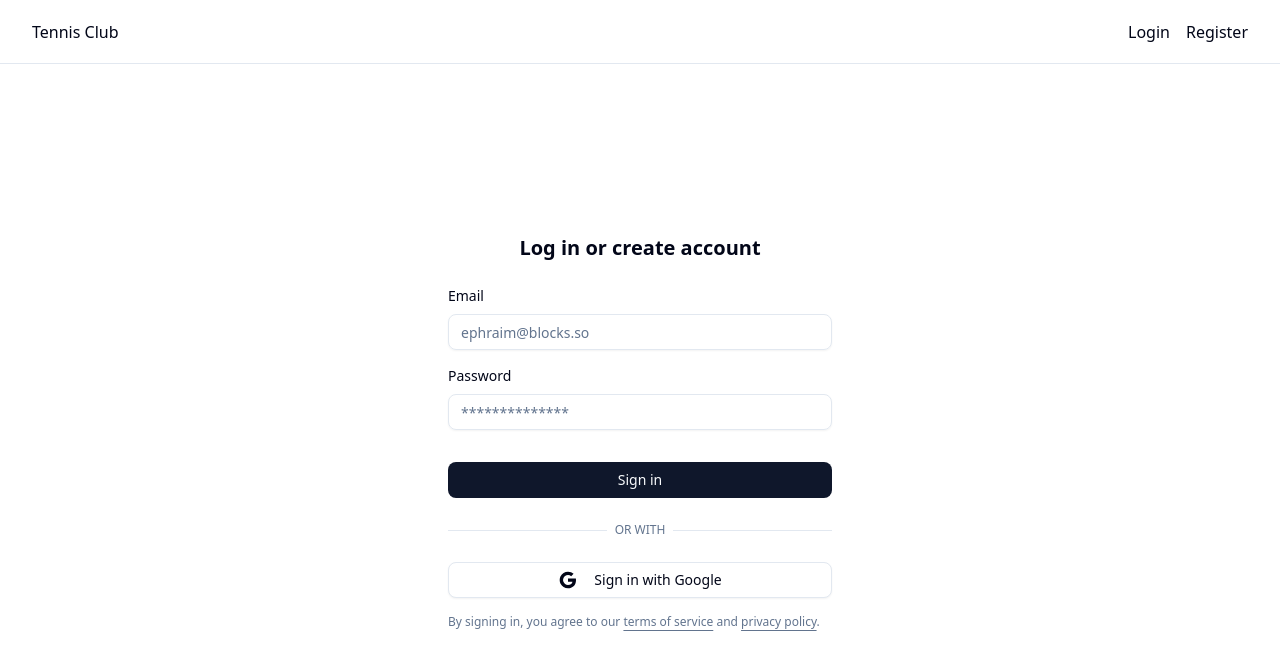
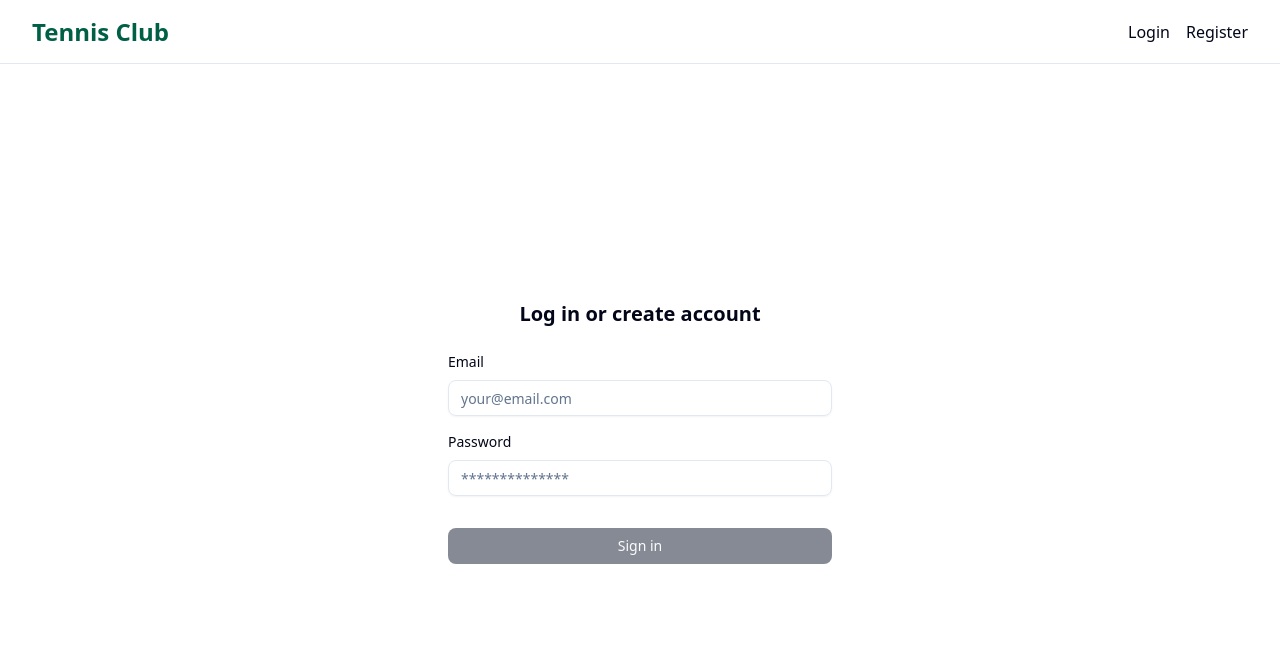
Before and after one commit to federicoibba/tennis-club, a React (Vite) app in the folder frontend/: page /login in a window 1280 px wide. Shown: the top 670 px of the page. Built offline with nearby package versions, Linux system fonts and the light colour scheme.

Commit message:
feat: add react compiler, improved code

```diff
--- a/frontend/eslint.config.js
+++ b/frontend/eslint.config.js
@@ -4,6 +4,10 @@ import reactHooks from 'eslint-plugin-react-hooks'
 import reactRefresh from 'eslint-plugin-react-refresh'
 import tseslint from 'typescript-eslint'
 import prettier from 'eslint-config-prettier'
+import { fileURLToPath } from 'url'
+import path from 'path'
+
+const __dirname = path.dirname(fileURLToPath(import.meta.url))
 
 export default tseslint.config(
   { ignores: ['dist'] },
@@ -13,6 +17,10 @@ export default tseslint.config(
     languageOptions: {
       ecmaVersion: 2020,
       globals: globals.browser,
+      parserOptions: {
+        tsconfigRootDir: __dirname,
+        project: ['./tsconfig.app.json', './tsconfig.node.json'],
+      },
     },
     plugins: {
       'react-hooks': reactHooks,
--- a/frontend/index.html
+++ b/frontend/index.html
@@ -4,7 +4,7 @@
     <meta charset="UTF-8" />
     <link rel="icon" type="image/svg+xml" href="/vite.svg" />
     <meta name="viewport" content="width=device-width, initial-scale=1.0" />
-    <title>tennis-club-fe</title>
+    <title>Tennis Club</title>
   </head>
   <body>
     <div id="root"></div>
--- a/frontend/package.json
+++ b/frontend/package.json
@@ -33,6 +33,7 @@
     "@types/react": "^19.2.2",
     "@types/react-dom": "^19.2.2",
     "@vitejs/plugin-react": "^5.1.0",
+    "babel-plugin-react-compiler": "^1.0.0",
     "eslint": "^9.39.1",
     "eslint-config-prettier": "^9.1.0",
     "eslint-plugin-react-hooks": "^7.0.1",
@@ -42,6 +43,7 @@
     "tw-animate-css": "^1.4.0",
     "typescript": "~5.9.3",
     "typescript-eslint": "^8.46.3",
-    "vite": "^7.2.2"
+    "vite": "^7.2.2",
+    "vite-plugin-babel": "^1.3.2"
   }
 }
--- a/frontend/src/components/app/Header.tsx
+++ b/frontend/src/components/app/Header.tsx
@@ -5,7 +5,7 @@ const AppHeader: React.FC = () => {
   return (
     <header className="bg-background border-b px-8 py-2 min-h-16 flex items-center justify-between">
       <Link to="/">
-        <h1>Tennis Club</h1>
+        <h1 className="text-2xl text-emerald-800 font-bold">Tennis Club</h1>
       </Link>
       <nav className="flex">
         <ul className="flex flex-row items-center gap-4">
--- a/frontend/src/components/public/LoginForm.tsx
+++ b/frontend/src/components/public/LoginForm.tsx
@@ -1,23 +1,14 @@
 import Button from '@/components/ui/Button'
 import Input from '@/components/ui/Input'
 import Label from '@/components/ui/Label'
-import Separator from '@/components/ui/Separator'
-import type { JSX, SVGProps } from 'react'
-import { useNavigate } from 'react-router'
-
-const GoogleIcon = (props: JSX.IntrinsicAttributes & SVGProps<SVGSVGElement>) => (
-  <svg fill="currentColor" viewBox="0 0 24 24" {...props}>
-    <path d="M3.06364 7.50914C4.70909 4.24092 8.09084 2 12 2C14.6954 2 16.959 2.99095 18.6909 4.60455L15.8227 7.47274C14.7864 6.48185 13.4681 5.97727 12 5.97727C9.39542 5.97727 7.19084 7.73637 6.40455 10.1C6.2045 10.7 6.09086 11.3409 6.09086 12C6.09086 12.6591 6.2045 13.3 6.40455 13.9C7.19084 16.2636 9.39542 18.0227 12 18.0227C13.3454 18.0227 14.4909 17.6682 15.3864 17.0682C16.4454 16.3591 17.15 15.3 17.3818 14.05H12V10.1818H21.4181C21.5364 10.8363 21.6 11.5182 21.6 12.2273C21.6 15.2727 20.5091 17.8363 18.6181 19.5773C16.9636 21.1046 14.7 22 12 22C8.09084 22 4.70909 19.7591 3.06364 16.4909C2.38638 15.1409 2 13.6136 2 12C2 10.3864 2.38638 8.85911 3.06364 7.50914Z" />
-  </svg>
-)
+import useLoginForm from '@/hooks/useLoginForm'
+import { useState } from 'react'
 
 const LoginForm: React.FC = () => {
-  const navigate = useNavigate()
+  const [email, setEmail] = useState<string>('')
+  const [password, setPassword] = useState<string>('')
 
-  const onLogin = () => {
-    localStorage.setItem('token', 'fakeToken')
-    navigate('/app')
-  }
+  const { error, onSubmit } = useLoginForm(email, password)
 
   return (
     <div className="flex items-center justify-center h-full">
@@ -26,7 +17,7 @@ const LoginForm: React.FC = () => {
           <h2 className="text-center text-xl font-semibold text-foreground">
             Log in or create account
           </h2>
-          <form action={onLogin} className="mt-6 space-y-4">
+          <form action={onSubmit} className="mt-6 space-y-4">
             <div>
               <Label
                 htmlFor="email"
@@ -38,8 +29,10 @@ const LoginForm: React.FC = () => {
                 type="email"
                 id="email"
                 name="email"
+                value={email}
+                onChange={e => setEmail(e.target.value)}
                 autoComplete="email"
-                placeholder="ephraim@blocks.so"
+                placeholder="your@email.com"
                 className="mt-2"
               />
             </div>
@@ -54,47 +47,21 @@ const LoginForm: React.FC = () => {
                 type="password"
                 id="password"
                 name="password"
+                value={password}
+                onChange={e => setPassword(e.target.value)}
                 autoComplete="password"
                 placeholder="**************"
                 className="mt-2"
               />
             </div>
-            <Button type="submit" className="mt-4 w-full py-2 font-medium">
+            <Button
+              disabled={Boolean(error.email) || Boolean(error.password)}
+              type="submit"
+              className="mt-4 w-full py-2 font-medium cursor-pointer"
+            >
               Sign in
             </Button>
           </form>
-
-          <div className="relative my-6">
-            <div className="absolute inset-0 flex items-center">
-              <Separator className="w-full" />
-            </div>
-            <div className="relative flex justify-center text-xs uppercase">
-              <span className="bg-background px-2 text-muted-foreground">or with</span>
-            </div>
-          </div>
-
-          <Button
-            variant="outline"
-            className="flex w-full items-center justify-center space-x-2 py-2"
-            asChild
-          >
-            <a href="#">
-              <GoogleIcon className="size-5" aria-hidden={true} />
-              <span className="text-sm font-medium">Sign in with Google</span>
-            </a>
-          </Button>
-
-          <p className="mt-4 text-xs text-muted-foreground dark:text-muted-foreground">
-            By signing in, you agree to our{' '}
-            <a href="#" className="underline underline-offset-4">
-              terms of service
-            </a>{' '}
-            and{' '}
-            <a href="#" className="underline underline-offset-4">
-              privacy policy
-            </a>
-            .
-          </p>
         </div>
       </div>
     </div>
--- a/frontend/src/components/ui/Input.tsx
+++ b/frontend/src/components/ui/Input.tsx
@@ -9,7 +9,7 @@ const Input: React.FC<React.ComponentProps<'input'>> = ({ className, type, ...pr
       data-slot="input"
       className={cn(
         'file:text-foreground placeholder:text-muted-foreground selection:bg-primary selection:text-primary-foreground dark:bg-input/30 border-input h-9 w-full min-w-0 rounded-md border bg-transparent px-3 py-1 text-base shadow-xs transition-[color,box-shadow] outline-none file:inline-flex file:h-7 file:border-0 file:bg-transparent file:text-sm file:font-medium disabled:pointer-events-none disabled:cursor-not-allowed disabled:opacity-50 md:text-sm',
-        'focus-visible:border-ring focus-visible:ring-ring/50 focus-visible:ring-[3px]',
+        'focus-visible:ring-[3px] focus-visible:border-ring focus-visible:ring-ring/50',
         'aria-invalid:ring-destructive/20 dark:aria-invalid:ring-destructive/40 aria-invalid:border-destructive',
         className
       )}
--- /dev/null
+++ b/frontend/src/hooks/useLoginForm.ts
@@ -0,0 +1,36 @@
+import { isEmailValid } from '@/utils/login'
+import { useNavigate } from 'react-router'
+
+interface LoginForm {
+  error: {
+    email: boolean
+    password: boolean
+  }
+  onSubmit: () => void
+}
+
+const useLoginForm = (email: string, password: string): LoginForm => {
+  const navigate = useNavigate()
+
+  // Errors
+  const isEmailError = isEmailValid(email)
+  const isPasswordError = !password
+
+  // Submit action
+  const onSubmit = () => {
+    if (!isEmailError && !isPasswordError) {
+      localStorage.setItem('token', `${email}:${btoa(password)}`)
+      navigate('/app')
+    }
+  }
+
+  return {
+    onSubmit,
+    error: {
+      email: isEmailError,
+      password: isPasswordError,
+    },
+  }
+}
+
+export default useLoginForm
--- a/frontend/src/layouts/PrivateLayout.tsx
+++ b/frontend/src/layouts/PrivateLayout.tsx
@@ -1,13 +1,14 @@
-// Layout for private routes
+import React from 'react'
+import { Outlet } from 'react-router'
 
-import React from 'react'
+import AppHeader from '@/components/app/Header'
 import ProtectedRoute from '@/components/reserved/ProtectedRoute'
-import { Outlet } from 'react-router'
 
 const PrivateLayout: React.FC = () => {
   return (
     <ProtectedRoute>
-      <div>
+      <AppHeader />
+      <div className="flex flex-col h-full w-full p-8">
         <Outlet />
       </div>
     </ProtectedRoute>
--- a/frontend/src/layouts/PublicLayout.tsx
+++ b/frontend/src/layouts/PublicLayout.tsx
@@ -1,5 +1,3 @@
-// Layout for public routes
-
 import React from 'react'
 import { Outlet } from 'react-router'
 import { Fragment } from 'react/jsx-runtime'
--- /dev/null
+++ b/frontend/src/utils/login.ts
@@ -0,0 +1,7 @@
+export const isEmailValid = (email: string): boolean => {
+  if (!email || !/^[^\s@]+@[^\s@]+\.[^\s@]+$/.test(email)) {
+    return true
+  }
+
+  return false
+}
--- a/frontend/vite.config.ts
+++ b/frontend/vite.config.ts
@@ -1,11 +1,19 @@
 import path from 'path'
+import { defineConfig } from 'vite'
+
+import react from '@vitejs/plugin-react'
 import tailwindcss from '@tailwindcss/vite'
-import react from '@vitejs/plugin-react'
-import { defineConfig } from 'vite'
 
 // https://vite.dev/config/
 export default defineConfig({
-  plugins: [react(), tailwindcss()],
+  plugins: [
+    react({
+      babel: {
+        plugins: ['babel-plugin-react-compiler'],
+      },
+    }),
+    tailwindcss(),
+  ],
   resolve: {
     alias: {
       '@': path.resolve(__dirname, './src'),
```
Also changed, not shown: frontend/src/components/public/RegisterForm.tsx (+5 -26 lines), 1 other file (tests, documents, lock files or other folders).
